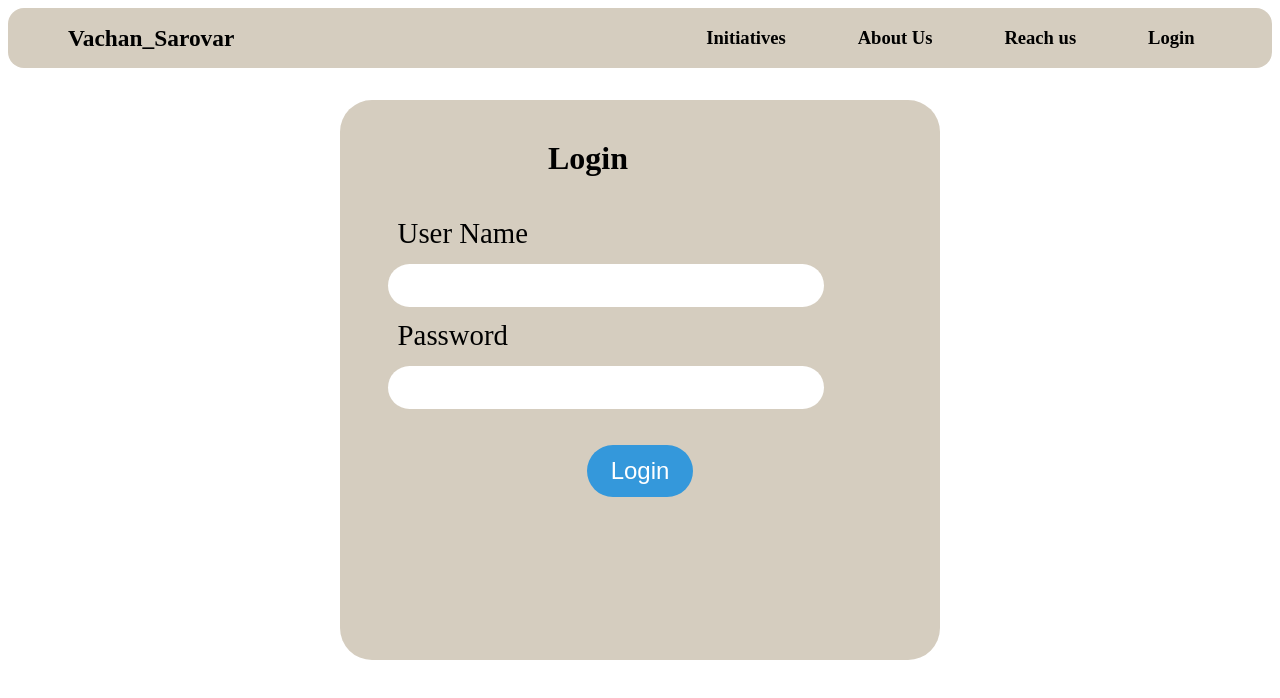
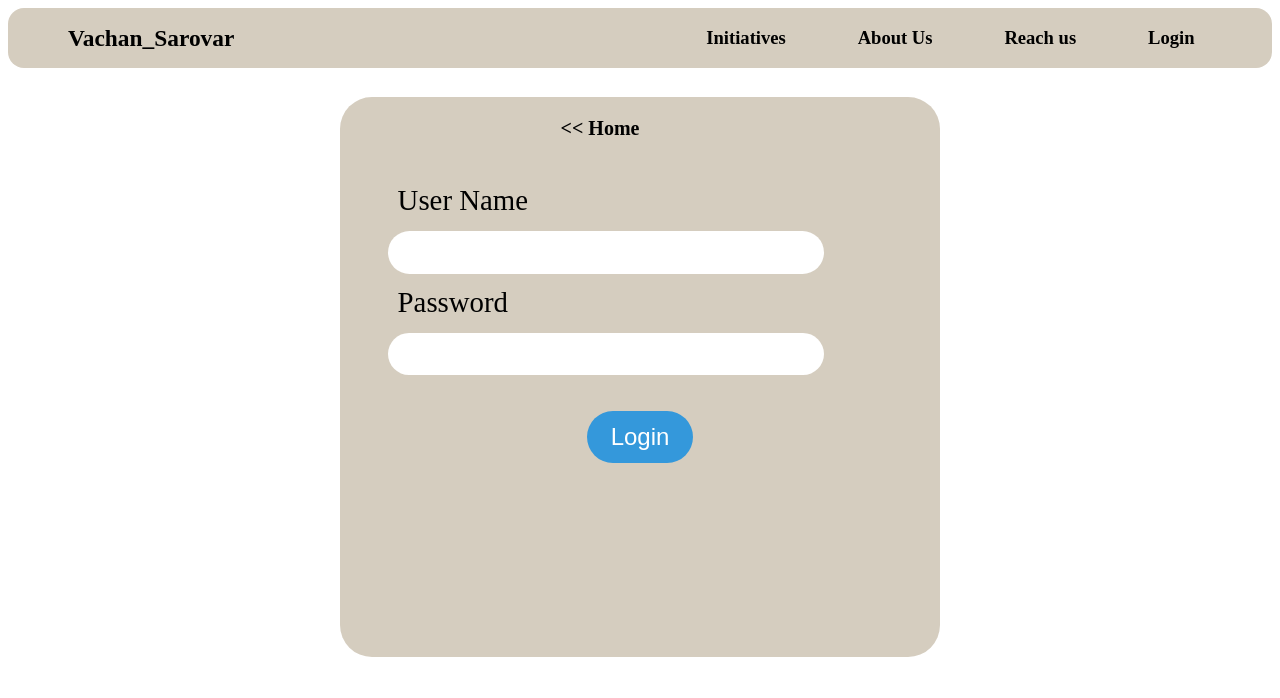
Before and after one commit to sukeshtyagi/Vichar_Sarovar, a React (Create React App) app: page /login in a window 1280 px wide. Shown: the top 698 px of the page. Built offline with nearby package versions, Linux system fonts and the light colour scheme.

Commit message:
Login page updated with to Route to home page

```diff
--- a/src/components/Login.jsx
+++ b/src/components/Login.jsx
@@ -1,16 +1,19 @@
 import React from "react";
 import style from "../style/Login.module.css";
+import { NavLink } from "react-router-dom";
 
 function Login() {
   return (
     <div className={style.loginContainer}>
       <div className={style.loginHeadingContainer}>
-        <p>Login</p>
+        <NavLink className={style.navLink} to="/home">
+          <p>{"<<"} Home</p>
+        </NavLink>
       </div>
       <div className={style.loginDetailsContainer}>
-        <label >User Name</label>
+        <label>User Name</label>
         <input type="text" />
-        <label >Password</label>
+        <label>Password</label>
         <input type="password" />
         <button>Login</button>
       </div>
--- a/src/style/Login.module.css
+++ b/src/style/Login.module.css
@@ -16,12 +16,12 @@
   top: 1em;
   width: 80%;
   margin-top: 1em;
-  padding: 0.25em;
-  font-size: 2em;
+  margin-left: 1em;
+  padding: 0em;
+  font-size: 1.25em;
   font-weight: 600;
   text-align: center;
 }
-
 .loginDetailsContainer {
   margin-top: 4em;
   /*background-color: red;*/
@@ -79,3 +79,11 @@
 .loginDetailsContainer button:hover {
   background-color: #2980b9;
 }
+.navLink {
+  text-decoration: none;
+}
+
+.navLink p {
+  color: #000;
+  text-decoration: none;
+}
```
